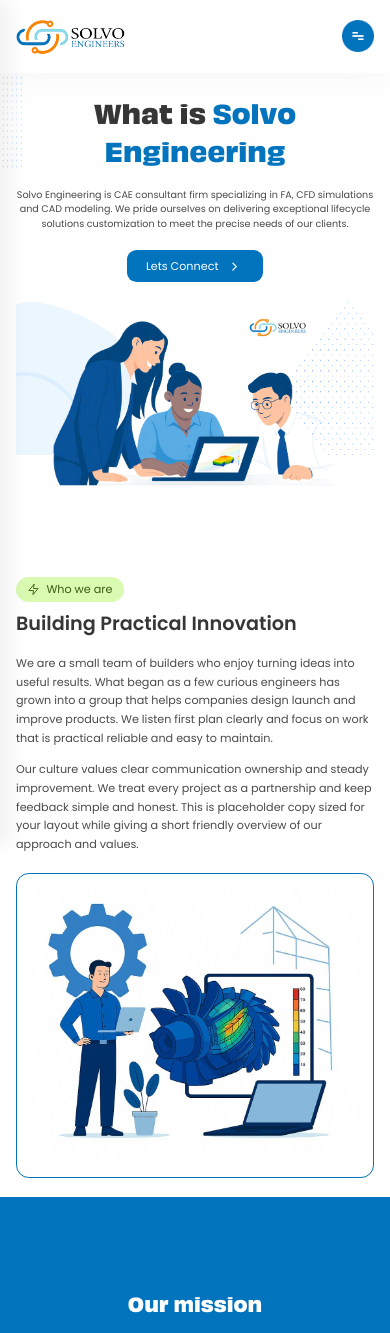
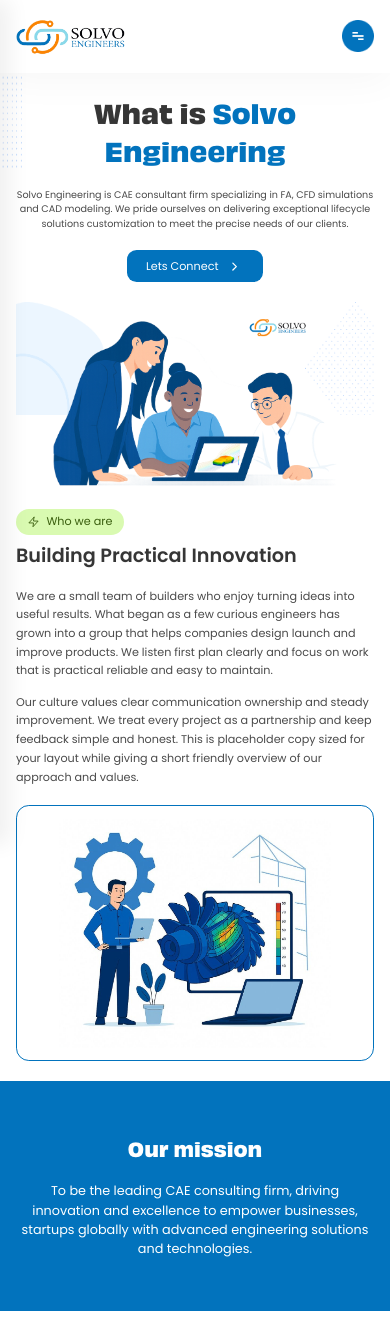
Before and after one commit to Maheerali-pk/solvo, a Next.js app: page /about in a window 390 px wide. Shown: the top 1333 px of the page. Built offline with nearby package versions, Linux system fonts and the light colour scheme.

Commit message:
Aboutus page is done

```diff
--- a/app/(routes)/about/components/OurMission.tsx
+++ b/app/(routes)/about/components/OurMission.tsx
@@ -4,7 +4,7 @@
 
 const OurMission: React.FC<OurMissionProps> = () => {
   return (
-    <section className="relative overflow-hidden flex w-full bg-primary-blue text-white h-96 items-center justify-center sm:px-side-space">
+    <section className="relative overflow-hidden flex w-full bg-primary-blue text-white sm:h-72 h-96 items-center justify-center sm:px-side-space">
       <img
         src="/images/about/spiral-lines-right.png"
         alt="Client Reviews Background"
--- a/app/(routes)/about/components/TopSection.tsx
+++ b/app/(routes)/about/components/TopSection.tsx
@@ -44,7 +44,7 @@
 
       <section className="w-full sm:px-side-space overflow-hidden">
         <div className="w-full max-w-desktop mx-auto max-w-desktop">
-          <div className="relative  sm:h-[20rem]  sm:w-full w-[80%] mx-auto h-auto  ">
+          <div className="relative   sm:w-full w-[80%] mx-auto h-auto  ">
             <img
               src="/images/about/hero-cloud.png"
               className="absolute top-0 left-0 -translate-y-[0rem] h-[60%]"
@@ -60,7 +60,7 @@
               <img
                 src="/images/about/bottom-section.png"
                 alt="About Section"
-                className="object-contain w-full h-full z-10 "
+                className="object-contain w-full h-full z-10 sm:object-cover"
                 loading="lazy"
               />
             </div>
@@ -112,7 +112,7 @@
               <img
                 src="/images/about/building-innovation.png"
                 alt="Building Practical Innovation"
-                className="object-cover border border-primary-blue rounded-2xl p-4 w-full h-auto "
+                className="object-contain border border-primary-blue rounded-2xl p-4 w-full h-auto sm:h-[20rem] "
                 loading="lazy"
               />
             </div>
--- a/app/(routes)/about/components/VisionSection.tsx
+++ b/app/(routes)/about/components/VisionSection.tsx
@@ -4,7 +4,7 @@
 
 const VisionSection: React.FC<VisionSectionProps> = () => {
   return (
-    <section className="flex relative overflow-visible  w-full bg-primary-blue text-white h-96 items-center justify-center sm:px-side-space">
+    <section className="flex relative overflow-visible  w-full bg-primary-blue text-white sm:h-72 h-96 items-center justify-center sm:px-side-space">
       <img
         src="/images/about/spiral-lines-right.png"
         alt="Client Reviews Background"
```
